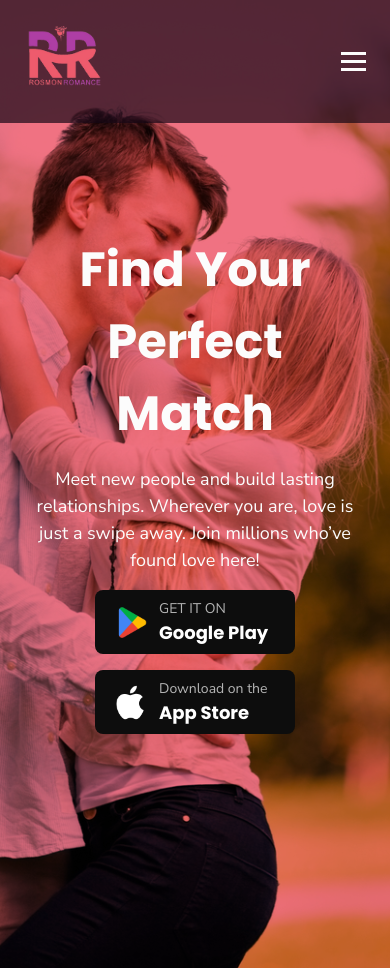
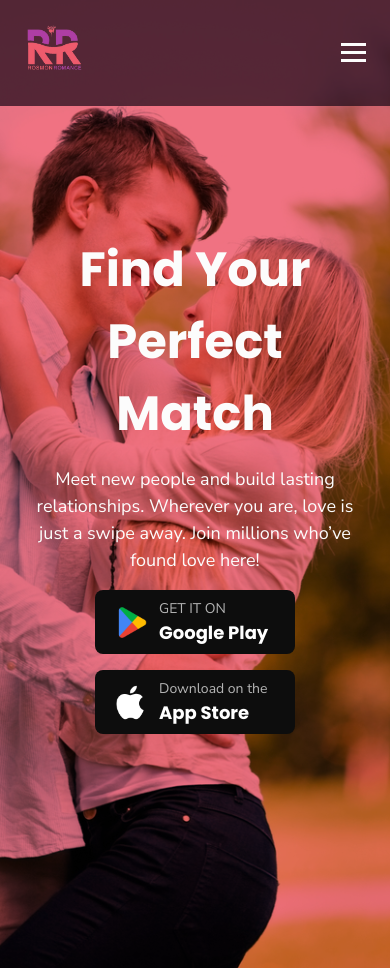
Before and after one commit to leviomagbemi/dating-landing-page, a plain HTML site: page index.html in a window 390 px wide. Shown: the top 968 px of the page. Drawn offline with Linux system fonts and the light colour scheme.

Commit message:
reduced logo on mobile

```diff
--- a/sass/layout/_header.scss
+++ b/sass/layout/_header.scss
@@ -160,7 +160,7 @@ header {
 
     #header-container {
       .logo {
-        width: 80px;
+        width: 60px;
       }
 
       #nav {
```
Also changed, not shown: assets/css/main.css.
